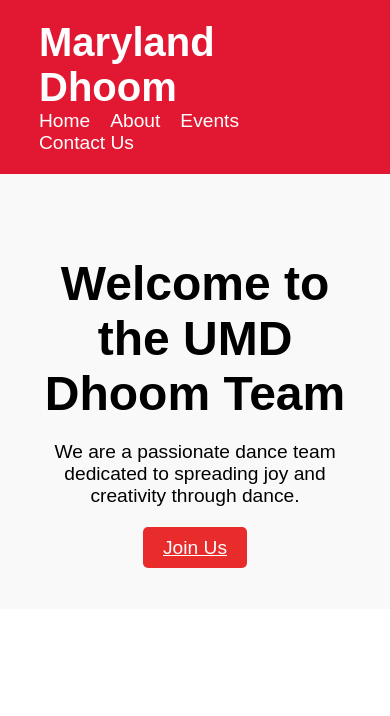
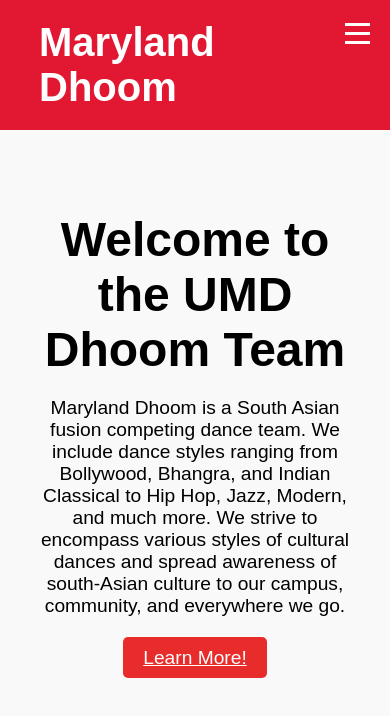
Before and after one commit to riantiwari/Dhoom, a React (Create React App) app in the folder dhoom/: page / in a window 390 px wide. Shown: the top 716 px of the page. Built offline with nearby package versions, Linux system fonts and the light colour scheme.

Commit message:
Added Enhanced Hamburger style menu

```diff
--- a/dhoom/src/App.css
+++ b/dhoom/src/App.css
@@ -114,3 +114,52 @@
 button:hover {
   background-color: #d41c1c;
 }
+
+/* Add this CSS at the end of your existing styles */
+
+.menu-toggle {
+  display: flex;
+  flex-direction: column;
+  cursor: pointer;
+  z-index: 1000;
+  position: absolute;
+  top: 20px; /* Adjust as needed */
+  right: 20px; /* Adjust as needed */
+}
+
+.bar {
+  width: 25px;
+  height: 3px;
+  background-color: #fff;
+  margin: 3px 0;
+  transition: transform 0.3s, opacity 0.3s;
+}
+
+.side-menu {
+  position: fixed;
+  top: 0;
+  left: -250px;
+  height: 100%;
+  width: 250px;
+  background-color: #333;
+  transition: left 0.3s ease;
+}
+
+.side-menu.open {
+  left: 0;
+}
+
+.side-menu ul {
+  list-style-type: none;
+  padding: 0;
+}
+
+.side-menu ul li {
+  padding: 20px;
+}
+
+.side-menu ul li a {
+  text-decoration: none;
+  color: #fff;
+  font-size: 1.2rem;
+}
--- a/dhoom/src/App.js
+++ b/dhoom/src/App.js
@@ -1,44 +1,41 @@
-import React from 'react';
+import React, { useState } from 'react';
 import './App.css';
 import { BrowserRouter as Router, Routes, Route, Link } from 'react-router-dom';
 
 // Home Page Component
 const Home = () => {
   return (
-    <div class = "body-section">
+    <div className="body-section">
       <div className="container">
-      <h1>Welcome to the UMD Dhoom Team</h1>
-      <p>We are a passionate dance team dedicated to spreading joy and creativity through dance.</p>
-      <a href = "/contact" class = "btn">Join Us</a>
+        <h1>Welcome to the UMD Dhoom Team</h1>
+        <p>Maryland Dhoom is a South Asian fusion competing dance team. We include dance styles ranging from Bollywood, Bhangra, and Indian Classical to Hip Hop, Jazz, Modern, and much more. We strive to encompass various styles of cultural dances and spread awareness of south-Asian culture to our campus, community, and everywhere we go.</p>
+        <a href="/contact" className="btn">Learn More!</a>
       </div>
     </div>
-
   );
 };
 
 // About Page Component
 const About = () => {
   return (
-    <div class = "body-section">
+    <div className="body-section">
       <div className="container">
-      <h1>About Us</h1>
-      <p>Learn more about the UMD Dhoom Team and our mission.</p>
+        <h1>About Us</h1>
+        <p>Learn more about the UMD Dhoom Team and our mission.</p>
       </div>
     </div>
-
   );
 };
 
 // Events Page Component
 const Events = () => {
   return (
-    <div class = "body-section">
+    <div className="body-section">
       <div className="container">
-      <h1>Events</h1>
-      <p>Check out our upcoming events and performances.</p>
+        <h1>Events</h1>
+        <p>Check out our upcoming events and performances.</p>
       </div>
     </div>
-
   );
 };
 
@@ -84,20 +81,35 @@
 
 // Navbar Component
 const Navbar = () => {
+  const [isOpen, setIsOpen] = useState(false);
+
+  const toggleMenu = () => {
+    setIsOpen(!isOpen);
+  };
+
   return (
     <nav className="navbar">
       <div className="container">
         <h1 className="logo">Maryland Dhoom</h1>
-        <ul className="nav-links">
-          <li class = "nav-text"><a href = "/" class = "link">Home</a></li>
-          <li class = "nav-text"><a href = "/about" class = "link">About</a></li>
-          <li class = "nav-text"><a href = "/events" class = "link">Events</a></li>
-          <li class = "nav-text"><a href = "/contact" class = "link">Contact Us</a></li>
+        <div className={`menu-toggle ${isOpen ? 'open' : ''}`} onClick={toggleMenu}>
+          <div className="bar"></div>
+          <div className="bar"></div>
+          <div className="bar"></div>
+        </div>
+      </div>
+      <div className={`side-menu ${isOpen ? 'open' : ''}`}>
+        <ul>
+          <li><Link to="/" onClick={toggleMenu}>Home</Link></li>
+          <li><Link to="/about" onClick={toggleMenu}>About</Link></li>
+          <li><Link to="/events" onClick={toggleMenu}>Events</Link></li>
+          <li><Link to="/contact" onClick={toggleMenu}>Contact Us</Link></li>
         </ul>
       </div>
     </nav>
   );
 };
+
+
 
 // App Component
 const App = () => {
@@ -116,6 +128,4 @@
   );
 };
 
-
-
 export default App;
```
